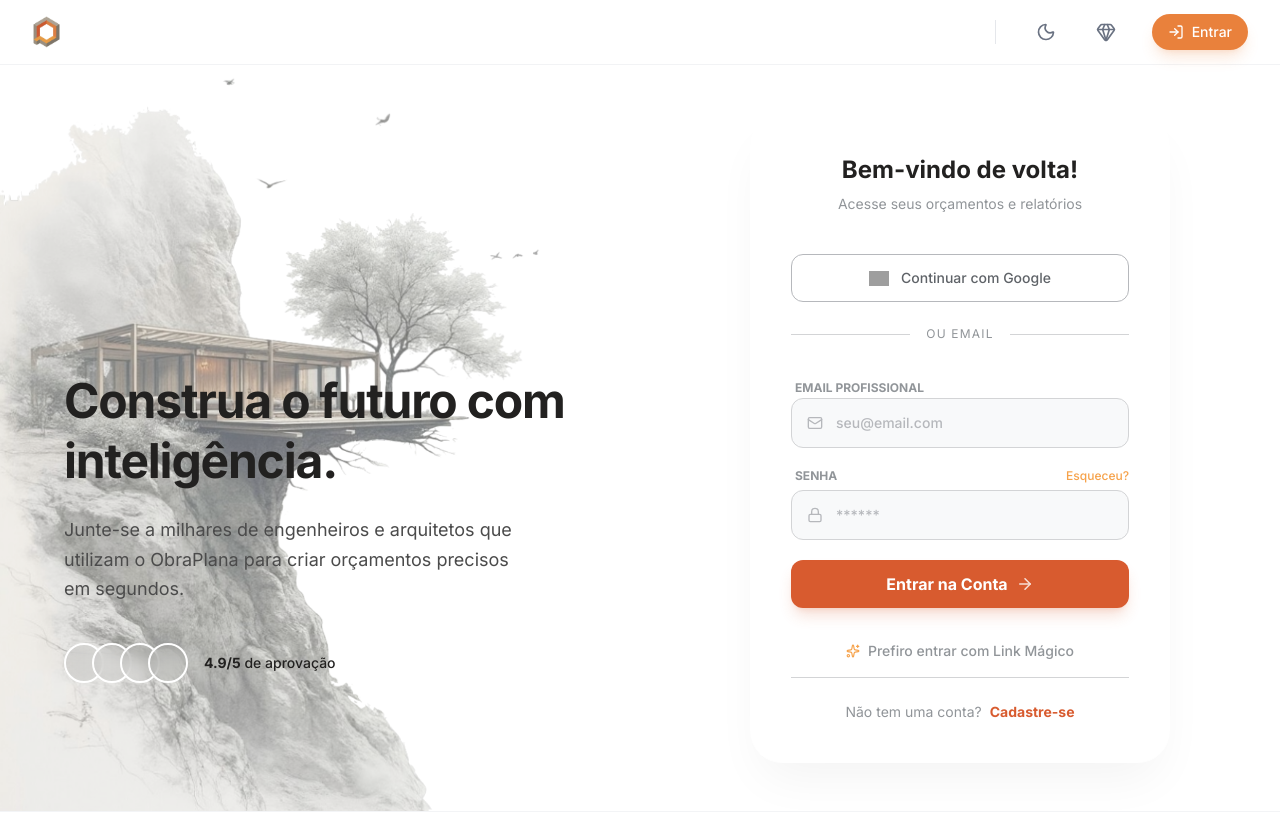
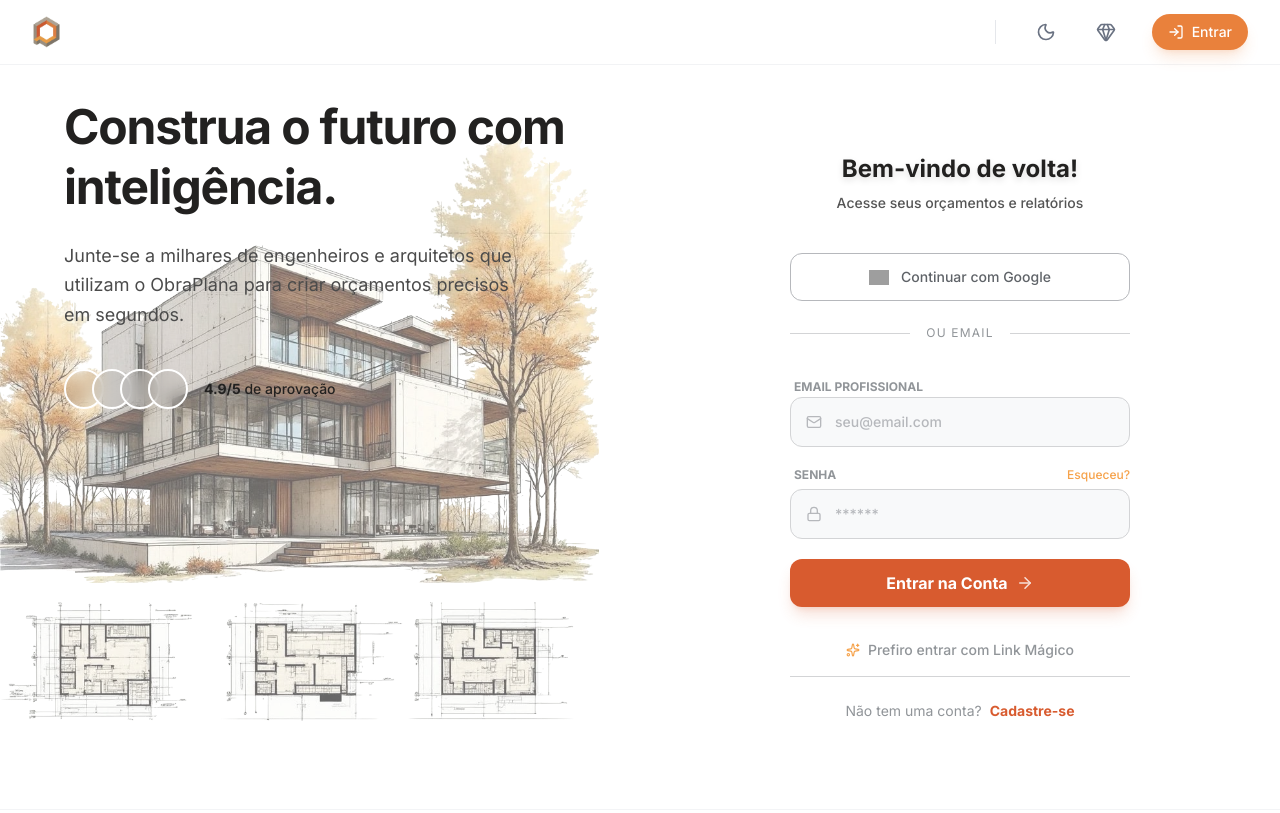
Before and after one commit to maicontinelli/ObraCalc, a Next.js app: page /login in a window 1280 px wide. Shown: the top 813 px of the page. Built offline with nearby package versions, Linux system fonts and the light colour scheme; no server answers; grey boxes are pictures that could not be loaded.

Commit message:
Update login design: transparent form, new bg, text position

```diff
--- a/app/login/page.tsx
+++ b/app/login/page.tsx
@@ -86,11 +86,11 @@ function LoginForm() {
         <div className="flex min-h-[calc(100vh-64px)] w-full bg-white dark:bg-[#1a1a1a] relative overflow-hidden">
 
             {/* BACKGROUND IMAGE - Positioned absolutely to cover left side but blend naturally */}
-            {/* BACKGROUND IMAGE - Positioned absolutely to cover left side but blend naturally */}
+            {/* BACKGROUND IMAGE */}
             <div className="absolute top-0 left-0 w-full h-full pointer-events-none z-0">
                 <Image
-                    src="/login-bg-v3.png"
-                    alt="Construction Site background"
+                    src="/login-bg-v5.webp"
+                    alt="Background"
                     fill
                     className="object-contain object-left-bottom opacity-60"
                     priority
@@ -98,8 +98,8 @@ function LoginForm() {
             </div>
 
             {/* LEFT SIDE - Content Only */}
-            <div className="hidden lg:flex w-1/2 relative items-end justify-center z-10 p-12">
-                <div className="relative max-w-lg text-[#222120] dark:text-white space-y-6 mb-20">
+            <div className="hidden lg:flex w-1/2 relative items-start justify-center z-10 p-12 pt-8">
+                <div className="relative max-w-lg text-[#222120] dark:text-white space-y-6">
                     <h1 className="text-5xl font-bold leading-tight tracking-tight">
                         Construa o futuro com inteligência.
                     </h1>
@@ -122,17 +122,15 @@ function LoginForm() {
 
             {/* RIGHT SIDE - Form Island */}
             <div className="w-full lg:w-1/2 flex items-center justify-center p-4 lg:p-12 relative z-10">
-                {/* Background Pattern for Right Side */}
-                {/* Background Pattern REMOVED for clean look */}
 
-                <div className="w-full max-w-[420px] bg-white dark:bg-[#222120] rounded-[2rem] shadow-2xl shadow-black/5 dark:shadow-black/20 p-8 lg:p-10 relative z-10 border border-[#fff] dark:border-[#333]">
+                <div className="w-full max-w-[420px] bg-transparent p-8 lg:p-10 relative z-10">
 
                     {/* Header */}
                     <div className="text-center mb-10">
-                        <h2 className="text-2xl font-bold text-[#222120] dark:text-white mb-2">
+                        <h2 className="text-2xl font-bold text-[#222120] dark:text-white mb-2 drop-shadow-md">
                             {authMode === 'login' ? 'Bem-vindo de volta!' : 'Criar nova conta'}
                         </h2>
-                        <p className="text-[#919599] text-sm">
+                        <p className="text-[#555] dark:text-gray-300 text-sm font-medium">
                             {authMode === 'login'
                                 ? 'Acesse seus orçamentos e relatórios'
                                 : 'Comece a usar o ObraPlana gratuitamente'}
```
Also changed, not shown: public/login-bg-v5.webp (added).
